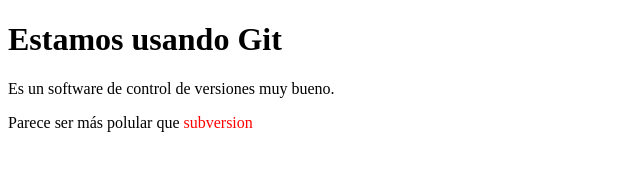
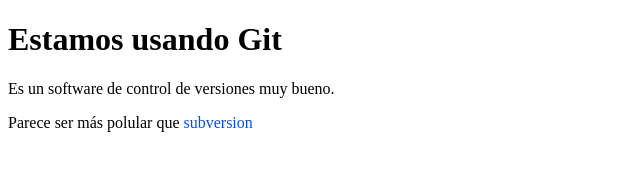
Before and after one commit to aaronaira/Prueba-Git, a plain HTML site: page index.html in a window 1280 px wide. Shown: the full height of the page, 0-640 px from the left. Drawn offline with Linux system fonts and the light colour scheme.

Commit message:
modificacion color del span

```diff
--- a/index.html
+++ b/index.html
@@ -9,6 +9,6 @@
 <body>
     <h1>Estamos usando Git</h1>
     <p>Es un software de control de versiones muy bueno.</p>
-    <p>Parece ser más polular que <span style="color: red">subversion</span></p>
+    <p>Parece ser más polular que <span style="color: rgb(0, 78, 245)">subversion</span></p>
 </body>
 </html>
```
